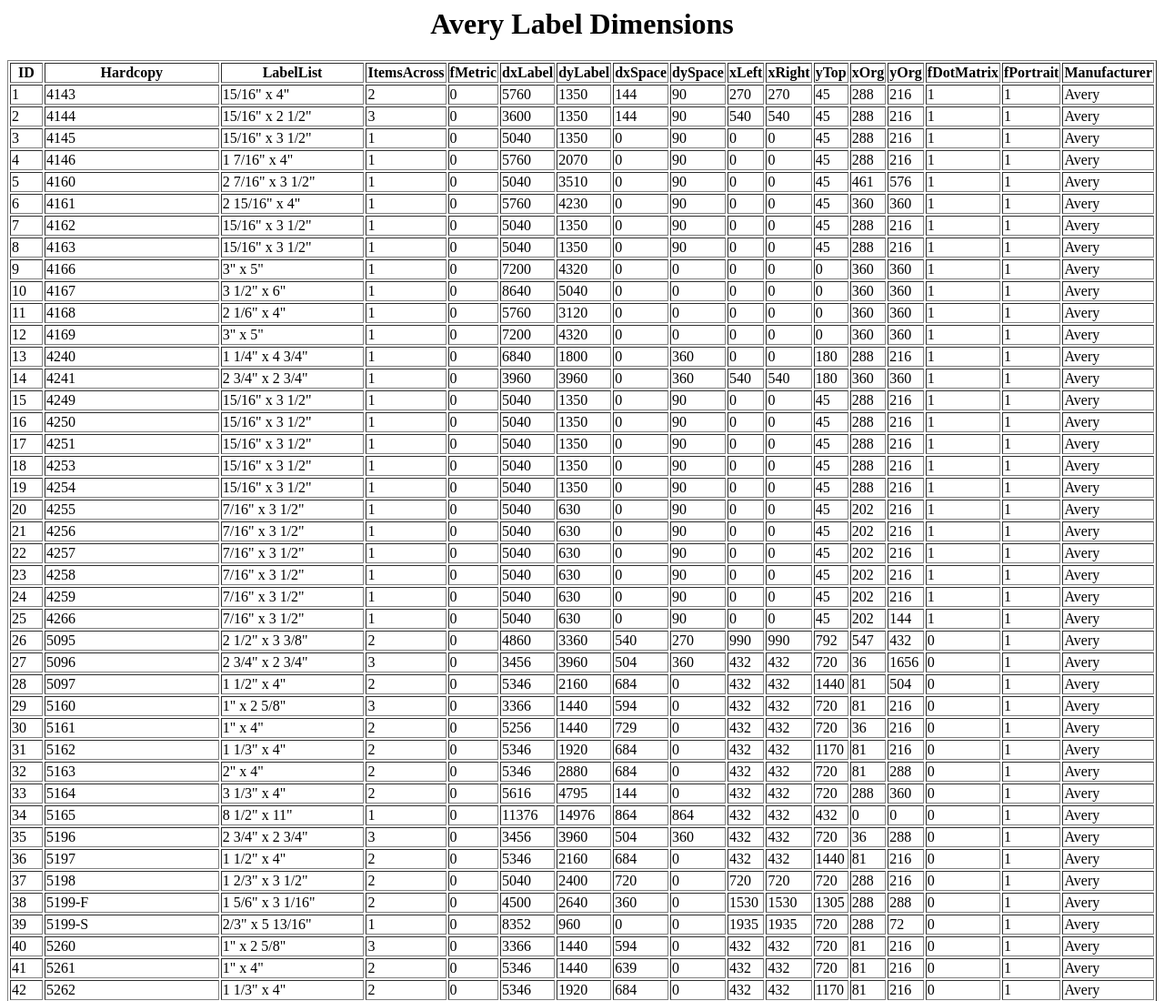
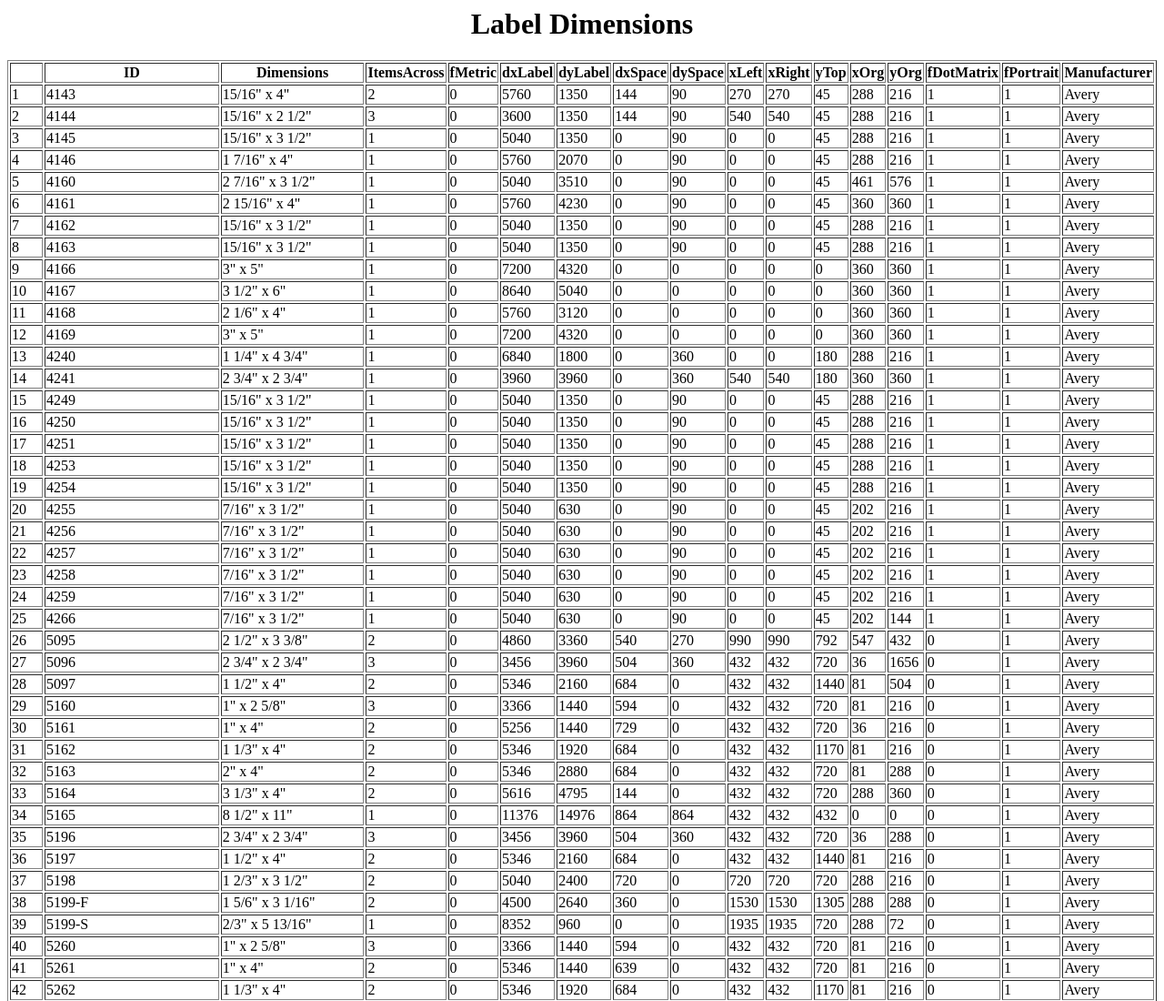
Before and after one commit to emorozov/labelnation, a plain HTML site: page label-dimensions.html in a window 1280 px wide. Shown: the top 1100 px of the page at 91% size. Drawn offline with Linux system fonts and the light colour scheme.

Commit message:
* label-dimensions.html: Renamed from avery-label-dimensions.html.
* index.html-bottom: Link to it.


git-svn-id: http://svn.red-bean.com/repos/labelnation/trunk@189 d37bbd87-4cf8-0310-9f5b-e7918974f4aa

```diff
--- a/avery-label-dimensions.html
+++ b/label-dimensions.html
@@ -1,13 +1,13 @@
-<title>Avery Label Dimensions</title>
+<title>Label Dimensions</title>
 <html>
 <body bgcolor="FFFFFF" fgcolor="000000">
 
 <center>
-<h1>Avery Label Dimensions</h1>
+<h1>Label Dimensions</h1>
 </center>
 
 <table border=1>
-<tr><th>ID</th><th>Hardcopy</th><th>LabelList</th><th>ItemsAcross</th><th>fMetric</th><th>dxLabel</th><th>dyLabel</th><th>dxSpace</th><th>dySpace</th><th>xLeft</th><th>xRight</th><th>yTop</th><th>xOrg</th><th>yOrg</th><th>fDotMatrix</th><th>fPortrait</th><th>Manufacturer</th></tr>
+<tr><th></th><th>ID</th><th>Dimensions</th><th>ItemsAcross</th><th>fMetric</th><th>dxLabel</th><th>dyLabel</th><th>dxSpace</th><th>dySpace</th><th>xLeft</th><th>xRight</th><th>yTop</th><th>xOrg</th><th>yOrg</th><th>fDotMatrix</th><th>fPortrait</th><th>Manufacturer</th></tr>
 <tr><td>1</td><td>4143</td><td>15/16"&nbsp;x&nbsp;4"</td><td>2</td><td>0</td><td>5760</td><td>1350</td><td>144</td><td>90</td><td>270</td><td>270</td><td>45</td><td>288</td><td>216</td><td>1</td><td>1</td><td>Avery</td></tr>
 <tr><td>2</td><td>4144</td><td>15/16"&nbsp;x&nbsp;2 1/2"</td><td>3</td><td>0</td><td>3600</td><td>1350</td><td>144</td><td>90</td><td>540</td><td>540</td><td>45</td><td>288</td><td>216</td><td>1</td><td>1</td><td>Avery</td></tr>
 <tr><td>3</td><td>4145</td><td>15/16"&nbsp;x&nbsp;3 1/2"</td><td>1</td><td>0</td><td>5040</td><td>1350</td><td>0</td><td>90</td><td>0</td><td>0</td><td>45</td><td>288</td><td>216</td><td>1</td><td>1</td><td>Avery</td></tr>
```
Also changed, not shown: 1 other file.
